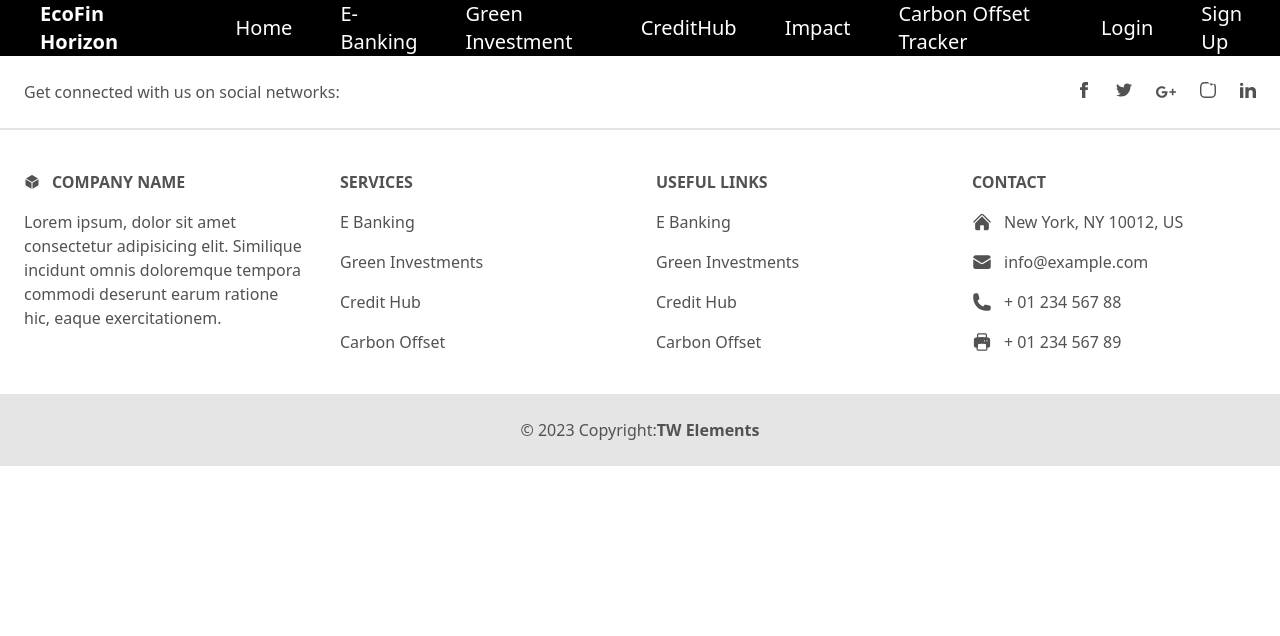
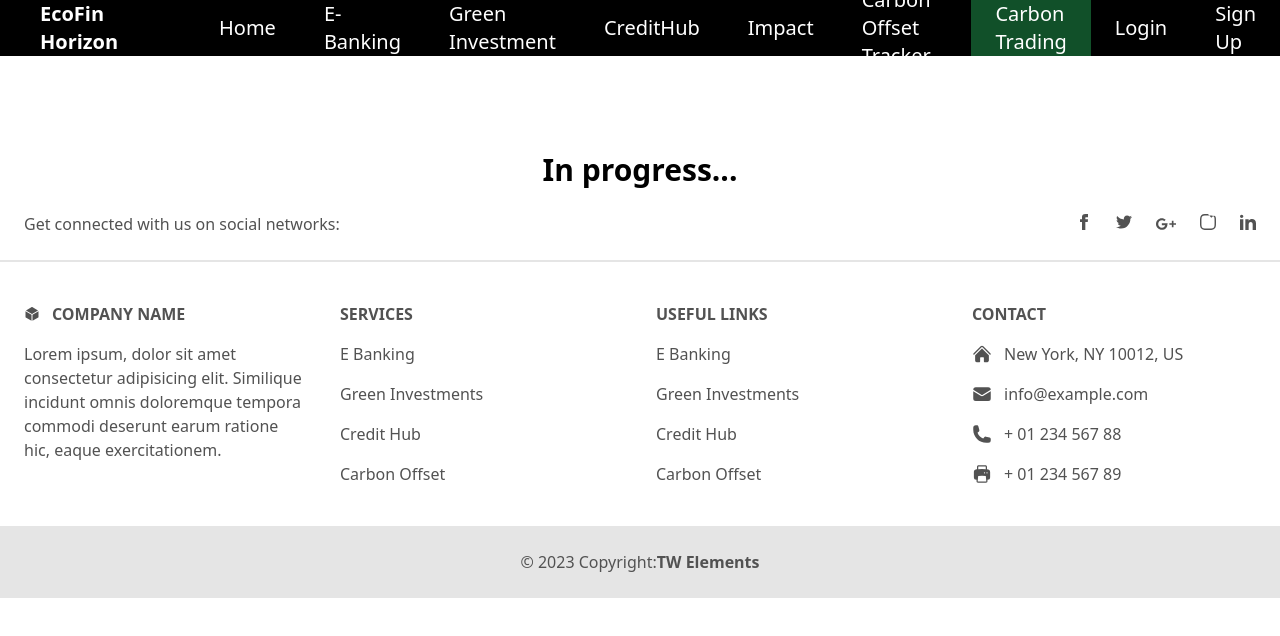
Before and after one commit to Mehakcodes/SustainableBanking, a React (Create React App) app: page /CarbonTrading in a window 1280 px wide. Shown: the top 636 px of the page. Built offline with nearby package versions, Linux system fonts and the light colour scheme.

Commit message:
navchanges

```diff
--- a/src/App.js
+++ b/src/App.js
@@ -29,6 +29,7 @@ import Greenbuild from "./loans_pages/Greenbuild";
 import RaiseCap from "./loans_pages/Raise_cap";
 import Vehicle from "./loans_pages/Vehicle"
 import Assessment from "./loans_pages/Assesment"
+import CarbonTrading from "./pages/CarbonTrading";
 
 
 import { useState , useEffect} from "react";
@@ -60,6 +61,7 @@ const [isLogged, setIsLogged] = useState(false);
           <Route path="/CreditHub/vehicle" element={<Vehicle />} />
 
           <Route path="/E-Banking" element={<EBankingPage />} />
+          <Route path="/CarbonTrading" element={<CarbonTrading />} />
           <Route path="/Green_Investment" element={<GreenProjects />} />
           <Route path="/CreditHub" element={<CreditHubPage />} />
           <Route path="/Impact" element={<ImpactPage />} />
--- a/src/components/Navbar.jsx
+++ b/src/components/Navbar.jsx
@@ -29,6 +29,10 @@ const Navbar = () => {
       title: "Carbon Offset Tracker",
     },
     {
+      path: "/CarbonTrading",
+      title: "Carbon Trading"
+    },
+    {
       path: "/Login",
       title: "Login",
     },
@@ -36,6 +40,7 @@ const Navbar = () => {
       path: "/Signup",
       title: "Sign Up",
     }
+
   ];
   return (
     <nav className="main-nav flex place-content-between bg-black text-white items-center h-14 text-xl" >
--- a/src/components/mainnav.jsx
+++ b/src/components/mainnav.jsx
@@ -28,13 +28,17 @@ const MainNav = ({isLogged, setIsLogged}) => {
       title: "Carbon Offset Tracker",
     },
     {
+      path: "/CarbonTrading",
+      title: "Carbon Trading"
+    },
+    {
       path: "/Profile",
       title: "Profile",
     },
     {
       path: "/",
       title: "Logout",
-    },
+    }
   ];
   const navigate= useNavigate();
 
--- /dev/null
+++ b/src/pages/CarbonTrading.jsx
@@ -0,0 +1,11 @@
+import React from 'react'
+
+const CarbonTrading = () => {
+  return (
+    <div className='mt-24 text-center font-bold text-3xl'>
+      In progress...
+    </div>
+  )
+}
+
+export default CarbonTrading
```
